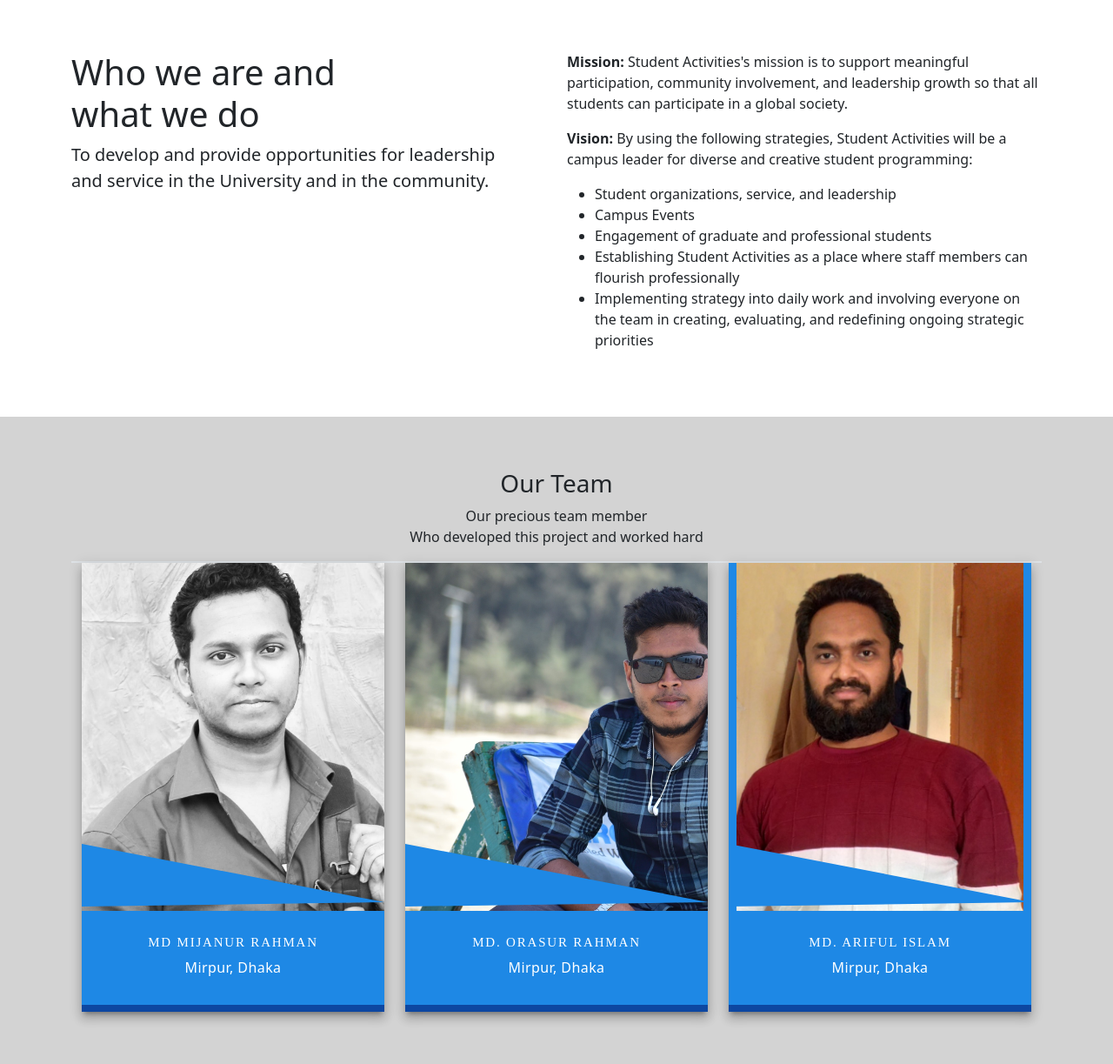
After one commit to Neel037/gub-student-club, a PHP site: page /about.php in a window 1280 px wide. The commit adds this page. Shown: the part 425-1648 px from the top of the page at 87% size. Run offline with PHP 8.4, Linux system fonts and the light colour scheme; some libraries are stand-ins or nearby versions.

Commit message:
About Us Page
About Us Page updating and data added

```diff
--- /dev/null
+++ b/about.php
@@ -0,0 +1,131 @@
+<?php include 'connection.php';?>
+
+
+
+<div class="aboutus-banner">
+    <div class="container">
+     <div class="row">
+         <div class="col-md-12">
+          <h1 class="lg-text">About Us</h1>
+          <p class="white-text">Lets know about us and our vision</p>
+        </div>
+     </div>
+ </div>
+ </div>
+
+
+
+
+ <div class="paddingTB60">
+     <div class="container">
+         <div class="row">
+                     <div class="col-md-6">
+                         <h1 class="strong">Who we are and<br>what we do</h1>
+                         <p class="lead">To develop and provide opportunities for leadership <br>and service in the University and in the community.</p>
+                     </div>
+                     <div class="col-md-6">
+                         <p><b>Mission: </b>Student Activities's mission is to support meaningful participation, community involvement, and leadership growth so that all students can participate in a global society.</p>
+                         <p><b>Vision: </b>By using the following strategies, Student Activities will be a campus leader for diverse and creative student programming:</p>
+                         <p>
+                            <ul>
+                                <li>Student organizations, service, and leadership</li>
+                                <li>Campus Events</li>
+                                <li>Engagement of graduate and professional students</li>
+                                <li>Establishing Student Activities as a place where staff members can flourish professionally</li>
+                                <li>Implementing strategy into daily work and involving everyone on the team in creating, evaluating, and redefining ongoing strategic priorities</li>
+                            </ul>
+
+                            </p>
+                     </div>
+ </div>
+     </div>
+ </div>
+
+<div class="our-team">
+
+ <div class="container paddingTB60">
+     <div class="row">
+         <div class="site-heading text-center">
+                         <h3>Our Team</h3>
+                         <p>Our precious team member <br> Who developed this project and worked hard</p>
+                         <div class="border"></div>
+                     </div>
+     </div>
+
+
+
+     <div class="container team-section">
+   <div class="row">
+
+   <!--Team Slecetion -->
+
+    <div class="col-md-4 animated bounceIn">
+			<div class="team-box">
+				<div class="img-box">
+                <img src="images/mijanur.jpg" alt="" height="400px">
+					<div id="team_shape-1" class="team-shape" style="clip-path: url(&quot;#team-1&quot;);">
+						<svg width="100%" height="100%">
+							<clipPath id="team-1" clipPathUnits="objectBoundingBox">
+								<polygon points="0 0, 0 1, 1 0.93, 0 0"></polygon>
+							</clipPath>
+						</svg>
+					</div>
+					<div class="team-hover-box">
+						<ul><li><a href="https://www.facebook.com/mrahman037/" title="Facebook"><i class="fa fa-facebook" aria-hidden="true"></i></a></li><li><a href="https://www.linkedin.com/in/mrahman037/" title="Linkedin"><i class="fa fa-linkedin" aria-hidden="true"></i></i></a></li></ul>
+						<p>Connect with MD Mijanur Rahman</p>
+					</div>
+				</div>
+				<h3>MD Mijanur Rahman</h3>
+				<p>Mirpur, Dhaka</p>
+			</div>
+		</div>
+
+        <div class="col-md-4 animated bounceIn">
+			<div class="team-box">
+				<div class="img-box">
+					<img src="images/orasur.jpg" alt="" height="400px">
+					<div id="team_shape-1" class="team-shape" style="clip-path: url(&quot;#team-1&quot;);">
+						<svg width="100%" height="100%">
+							<clipPath id="team-1" clipPathUnits="objectBoundingBox">
+								<polygon points="0 0, 0 1, 1 0.93, 0 0"></polygon>
+							</clipPath>
+						</svg>
+					</div>
+					<div class="team-hover-box">
+						<ul><li><a href="https://www.facebook.com/orasurrahman.hasan" title="Facebook"><i class="fa fa-facebook" aria-hidden="true"></i></a></li><li><a href="https://www.linkedin.com/in/md-orasur-rahman-261603244/" title="Linkedin"><i class="fa fa-linkedin" aria-hidden="true"></i></i></a></li></ul>
+						<p>Connect with MD Orasur Rahman</p>
+					</div>
+				</div>
+				<h3>Md. Orasur Rahman</h3>
+				<p>Mirpur, Dhaka</p>
+			</div>
+		</div>
+        <div class="col-md-4 animated bounceIn">
+			<div class="team-box">
+				<div class="img-box">
+                <img src="images/ariful.jpg" alt="" height="400px">
+					<div id="team_shape-1" class="team-shape" style="clip-path: url(&quot;#team-1&quot;);">
+						<svg width="100%" height="100%">
+							<clipPath id="team-1" clipPathUnits="objectBoundingBox">
+								<polygon points="0 0, 0 1, 1 0.93, 0 0"></polygon>
+							</clipPath>
+						</svg>
+					</div>
+					<div class="team-hover-box">
+						<ul><li><a href="https://www.facebook.com/profile.php?id=100010179571559" title="Facebook"><i class="fa fa-facebook" aria-hidden="true"></i></a></li><li><a href="#" title="Linkedin"><i class="fa fa-linkedin" aria-hidden="true"></i></i></a></li></ul>
+						<p>Connect with MD Ariful Islam</p>
+					</div>
+				</div>
+				<h3>Md. Ariful Islam</h3>
+				<p>Mirpur, Dhaka</p>
+			</div>
+		</div>
+
+
+
+
+
+		</div>
+  </div>
+
+  </div>
--- a/footer.php
+++ b/footer.php
@@ -1,3 +1,5 @@
 <script src="https://cdn.jsdelivr.net/npm/bootstrap@5.2.2/dist/js/bootstrap.bundle.min.js" integrity="sha384-OERcA2EqjJCMA+/3y+gxIOqMEjwtxJY7qPCqsdltbNJuaOe923+mo//f6V8Qbsw3" crossorigin="anonymous"></script>
-  </body>
+<script src="https://cdnjs.cloudflare.com/ajax/libs/font-awesome/5.10.0/js/fontawesome.min.js" integrity="sha512-GFyGOUr0A/FozSS2kUVN75IHtch5CAGOrlNLZCQB3FbHrhYQjXB/LLfxtgqvXblz1qeeXVpauwbRohtQCCa02w==" crossorigin="anonymous" referrerpolicy="no-referrer"></script>
+
+</body>
 </html>
--- a/header.php
+++ b/header.php
@@ -5,6 +5,7 @@
     <meta name="viewport" content="width=device-width, initial-scale=1">
     <title>GUB Student Club</title>
     <link rel="stylesheet" href="style.css">
+    <link rel="stylesheet" href="https://cdnjs.cloudflare.com/ajax/libs/font-awesome/4.7.0/css/font-awesome.css" integrity="sha512-5A8nwdMOWrSz20fDsjczgUidUBR8liPYU+WymTZP1lmY9G6Oc7HlZv156XqnsgNUzTyMefFTcsFH/tnJE/+xBg==" crossorigin="anonymous" referrerpolicy="no-referrer" />
     <link href="https://cdn.jsdelivr.net/npm/bootstrap@5.2.2/dist/css/bootstrap.min.css" rel="stylesheet" integrity="sha384-Zenh87qX5JnK2Jl0vWa8Ck2rdkQ2Bzep5IDxbcnCeuOxjzrPF/et3URy9Bv1WTRi" crossorigin="anonymous">
   </head>
   <body>
@@ -24,7 +25,7 @@
                             <a class="nav-link active" aria-current="page" href="#">Home</a>
                           </li>
                           <li class="nav-item">
-                            <a class="nav-link" href="about.html">About Club</a>
+                            <a class="nav-link" href="about.php">About Club</a>
                           </li>
                           <li class="nav-item dropdown">
                             <a class="nav-link dropdown-toggle" href="#" role="button" data-bs-toggle="dropdown" aria-expanded="false">
--- a/index.php
+++ b/index.php
@@ -12,7 +12,7 @@
 
                     <h1>Welcome To GUB Student Club</h1>
                     <p>A Club to help each other and share study materials.</p>
-                    <button type="button" class="btn btn-success px-4">Join Club</button>
+                    <a href="register.php"><button type="button" class="btn btn-success px-4">Join Club</button></a>
 
                 </div>
 
--- a/style.css
+++ b/style.css
@@ -16,3 +16,165 @@
     background-color: rgba(59, 190, 233, 0.63);
     padding: 25px 0;
 }
+
+
+
+/*  About Us Page */
+
+
+
+.paddingTB60 {
+    padding-top:60px;
+    padding-bottom:60px;
+}
+
+.aboutus-banner {
+    background: linear-gradient(rgba(0,0,0,.7), rgba(0,0,0,.7)), url("https://images.pexels.com/photos/673649/pexels-photo-673649.jpeg");
+    background-color: #232323;
+    background-repeat: no-repeat;
+    background-size: cover;
+    background-position: center center;
+    color: #fff;
+    padding-top: 110px;
+    padding-bottom:110px;
+ }
+
+
+.lg-text {
+    font-size:52px;
+    font-weight: 600;
+    text-transform: none;
+    color:#fff;
+}
+.white-text {
+    color:#fff;
+}
+
+
+
+
+ .our-team{
+    background-color: lightgray;
+ }
+
+
+  .team-box {
+      text-align: center;
+      border-bottom: 8px solid #0d47a1;
+      padding-bottom: 15px;
+    background:#1e88e5;
+    box-shadow:0 8px 10px 1px rgba(0,0,0,0.14),0 3px 14px 2px rgba(0,0,0,0.12),0 5px 5px -3px rgba(0,0,0,0.3);
+    transition: all 0.4s ease-in-out 0s;
+  }
+  .team-box:hover{
+    box-shadow:none;
+  }
+  .team-box .img-box {
+      position: relative;
+      overflow: hidden;
+  }
+  .team-shape,
+  .team-box h3,
+  .team-hover-box ul li a {
+      transition: all 0.5s ease 0s;
+  }
+  .team-shape {
+      background-color:#1e88e5;;
+      position: absolute;
+      height: 72px;
+      bottom: 5px;
+      left: 0;
+      right: 0;
+      clip-path: polygon(0% 0%, 0% 100%, 100% 95%, 0% 0%);
+  }
+  .team-box:hover .team-shape {
+      height: 0;
+  }
+  .team-box h3 {
+      font-family: 'Oswald';
+      font-size: 15px;
+      color: #fff;
+    letter-spacing : 1.8px;
+      margin-top: 27px;
+      text-transform: uppercase;
+  }
+  .team-box:hover h3 {
+      color: #0d47a1;
+    letter-spacing : 8px;
+  }
+  .team-box p {
+      color: #fff;
+      letter-spacing: 0.42px;
+  }
+  .team-box .img-box::before {
+      content: "";
+      position: absolute;
+      left: 0;
+      top: 0;
+      right: 0;
+      bottom: 0;
+      background-color: rgba(0,0,0,0.9);
+      display: inline-block;
+      transform: scaleY(0);
+      transform-origin: 0 0 0;
+      transition: all 0.4s ease-in-out 0s;
+      opacity: 0;
+  }
+  .team-box:hover .img-box::before {
+      opacity: 1;
+      transform: scaleY(1);
+      visibility: visible;
+  }
+  .team-hover-box {
+      position: absolute;
+      top: -50%;
+      left: 0;
+      right: 0;
+      transform: translate(0, -50%);
+      padding: 0 28px;
+      transition: all 1s ease 0s;
+  }
+  .team-box:hover .team-hover-box {
+      top: 50%;
+  }
+  .team-hover-box ul {
+      padding-left: 0;
+      margin-bottom: 20px;
+  }
+  .team-hover-box ul,
+  .team-hover-box ul li,
+  .team-hover-box ul li a {
+      display: inline-block;
+  }
+  .team-hover-box ul li a {
+      width: 45px;
+      height: 45px;
+      border-radius: 100%;
+      line-height: 42px;
+      border: 2px solid #fff;
+      color: #fff;
+  }
+  .team-hover-box ul li a:hover {
+      border-color: #e21712;
+      color: #e21712;
+  }
+  .team-hover-box p {
+      color: #fff;
+      font-size: 15px;
+      line-height: 24px;
+      letter-spacing: 0.45px;
+  }
+  /*--------------- media query start -------------------*/
+  @media (max-width: 479px) {
+
+      .team-section .row > .col-md-4, .team-section .row > .s6 {
+          width: 100%;
+      }
+  }
+  @media (max-width: 991px) {
+  .team-box {
+          max-width: 300px;
+          display: block;
+          margin: 0 auto 30px;
+      }
+  }
```
Also changed, not shown: about.html (deleted), images/ariful.jpg (added), images/mijanur.jpg (added), images/orasur.jpg (added).
